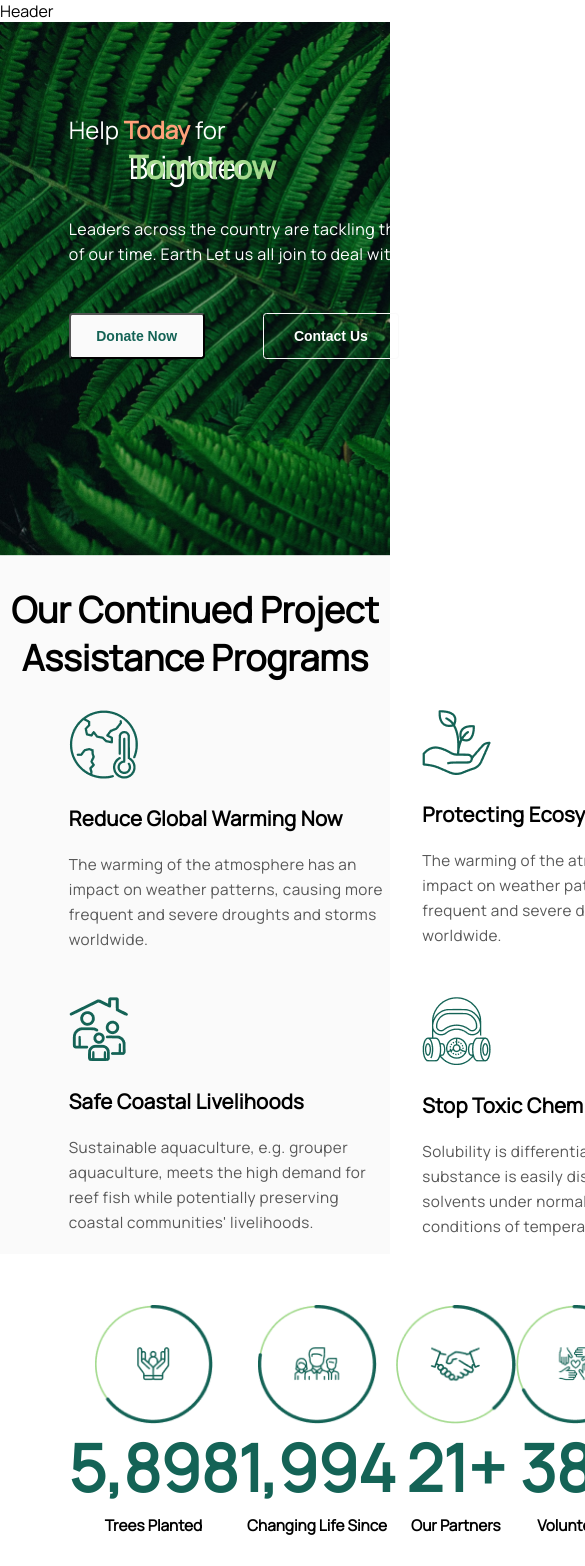
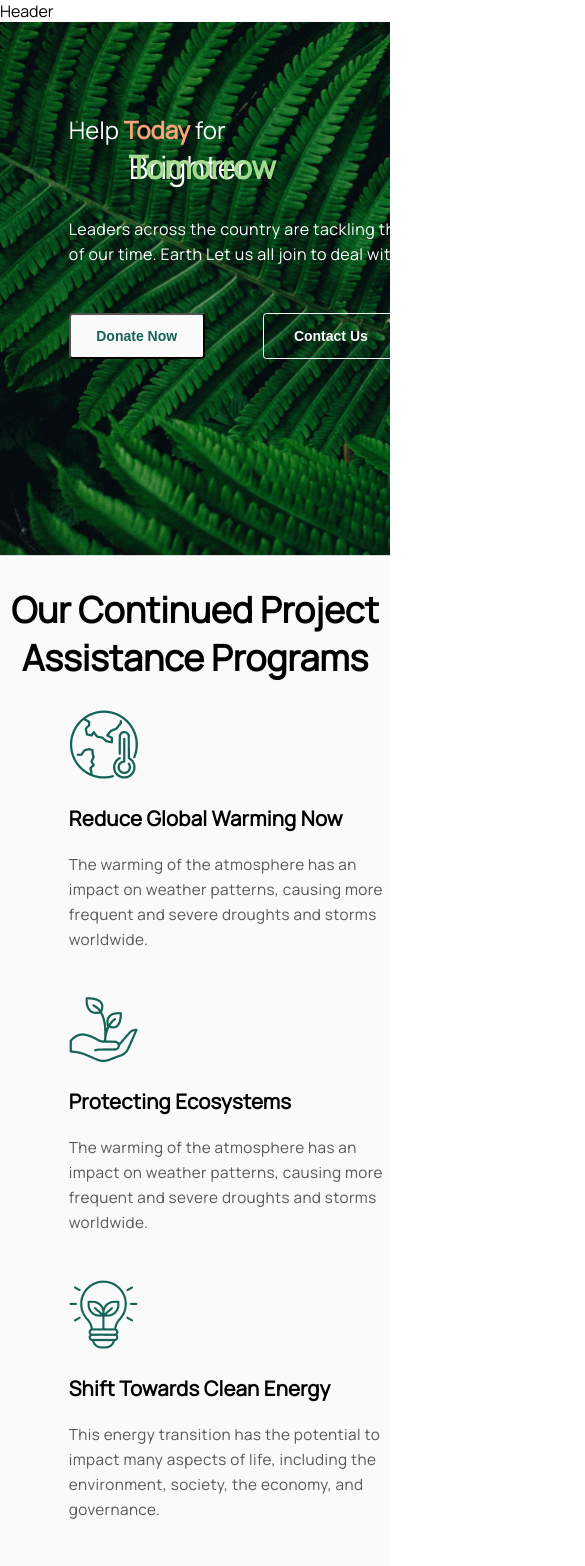
Before and after one commit to kmdshojib/enviromental, a React (Create React App) app: page / in a window 390 px wide. Shown: the top 1566 px of the page, 585 px wide, since content can reach past the window. Built offline with nearby package versions, Linux system fonts and the light colour scheme.

Commit message:
responsive added

```diff
--- a/src/components/Assistance/assistance.styles.css
+++ b/src/components/Assistance/assistance.styles.css
@@ -39,3 +39,14 @@
     line-height: 27px;
     letter-spacing: 0.254758px;
 }
+/* mobile and tablet */
+@media screen and (max-width:1070px){
+    .assist-card-layout{
+        grid-template-columns: repeat(2,1fr);
+    }
+}
+@media screen and (max-width:740px){
+    .assist-card-layout{
+        grid-template-columns: repeat(1,1fr);
+    }
+}
--- a/src/components/Benefactor/benefactor.styles.css
+++ b/src/components/Benefactor/benefactor.styles.css
@@ -80,3 +80,14 @@
     grid-template-columns: repeat(3,1fr);
     grid-gap:10px;
 }
+/* mobile and tablet */
+@media screen and (max-width:1070px){
+    .benefactor-card-layout{
+        grid-template-columns: repeat(2,1fr);
+    }
+}
+@media screen and (max-width:740px){
+    .benefactor-card-layout{
+        grid-template-columns: repeat(1,1fr);
+    }
+}
--- a/src/components/Counter/counter.css
+++ b/src/components/Counter/counter.css
@@ -29,3 +29,10 @@
     font-weight: 600;
     font-size: 15.3807px;
 }
+/* mobile tablet */
+@media screen and (max-width:1070px){
+    .counter{
+        display: grid;
+        grid-template-columns: repeat(2,1fr);
+    }
+}
--- a/src/components/TakeAction/takeaction.styles.css
+++ b/src/components/TakeAction/takeaction.styles.css
@@ -35,3 +35,26 @@
     border: none;
     border-radius: 3.39678px;
 }
+@media screen and (max-width:975px){
+    .take-action-title{
+        font-size: 20px;
+    }
+    .take-action-subtitle{
+        font-size: 12px;
+        width: 307.61px;
+    }
+}
+@media screen and (max-width:600px){
+    .take-action-container{
+        flex-direction: column;
+    }
+    .take-action-title{
+        margin-bottom: 0;
+    }
+    .take-action-subtitle{
+        height: 50px;
+    }
+    .take-action-button{
+        margin-bottom: 20px;
+    }
+}
```
